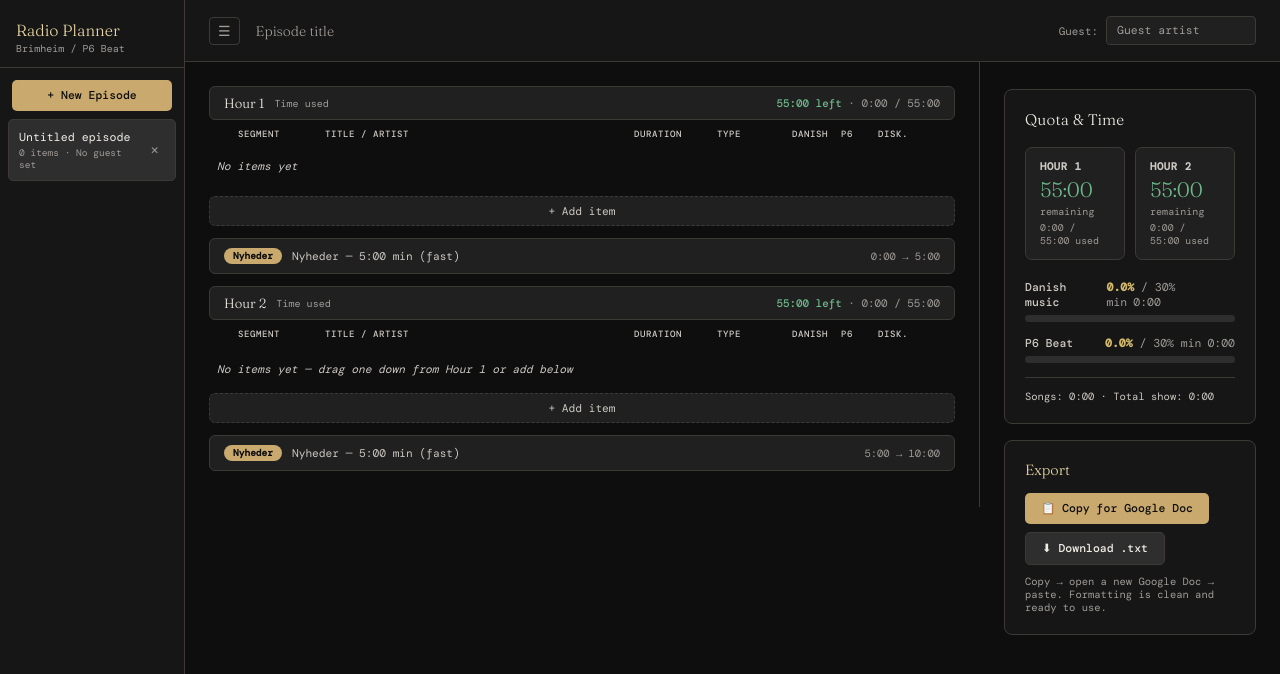
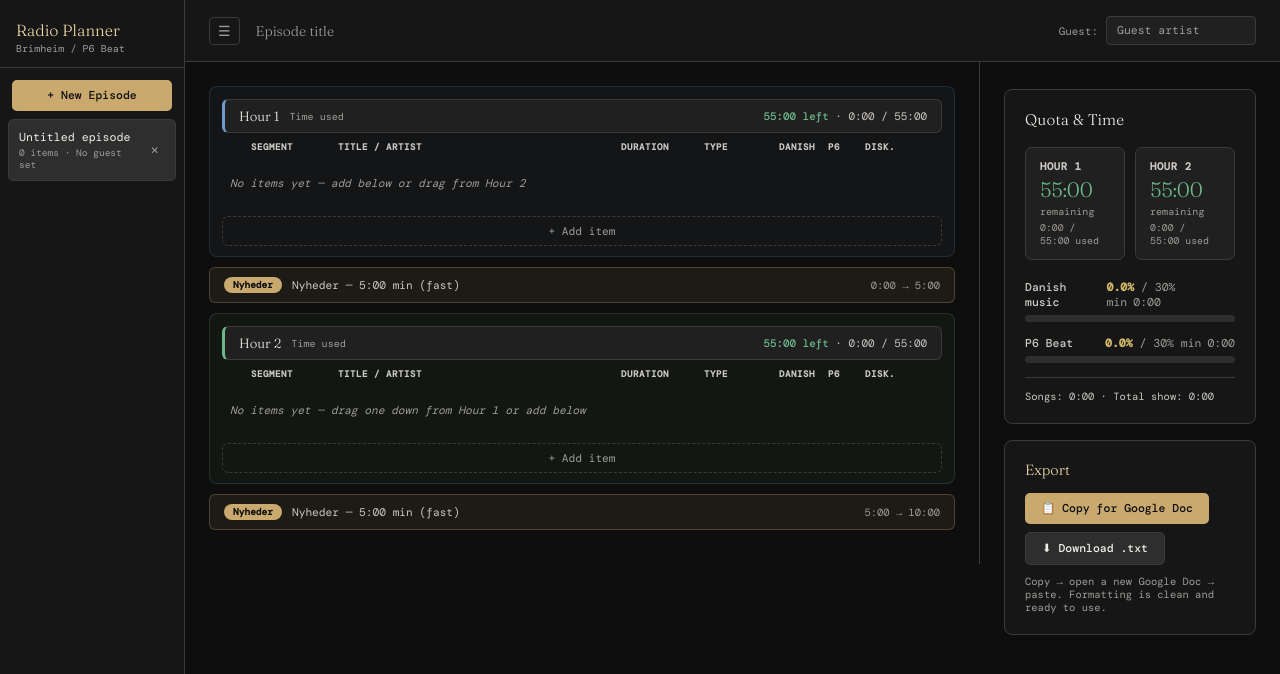
Before and after one commit to LorriBrimheim/brimheim-radio, a React (Create React App) app: page / in a window 1280 px wide. Both pictures are taken after a click on the button "+ New Episode". Shown: the top 674 px of the page. Built offline with nearby package versions, Linux system fonts and the light colour scheme; a web font is replaced by a local one.

Commit message:
Update Rundown.jsx

```diff
--- a/src/components/Rundown.jsx
+++ b/src/components/Rundown.jsx
@@ -1,10 +1,16 @@
 import React, { useState } from 'react';
-import { DndContext, closestCorners, KeyboardSensor, PointerSensor, useSensor, useSensors, DragOverlay } from '@dnd-kit/core';
-import { SortableContext, sortableKeyboardCoordinates, verticalListSortingStrategy, arrayMove } from '@dnd-kit/sortable';
+import {
+  DndContext, closestCorners, KeyboardSensor, PointerSensor,
+  useSensor, useSensors, DragOverlay, useDroppable,
+} from '@dnd-kit/core';
+import {
+  SortableContext, sortableKeyboardCoordinates,
+  verticalListSortingStrategy, arrayMove,
+} from '@dnd-kit/sortable';
 import RundownItem from './RundownItem';
-import { HOUR1_END, NEWS_DURATION, ITEM_TYPES, formatDuration, generateId } from '../utils';
+import { NEWS_DURATION, ITEM_TYPES, formatDuration, generateId } from '../utils';
 
-const HourHeader = ({ label, usedSecs }) => {
+const HourHeader = ({ label, usedSecs, accentColor }) => {
   const remaining = 55 * 60 - usedSecs;
   const over = remaining < 0;
   const tight = !over && remaining < 5 * 60;
@@ -15,16 +21,17 @@ const HourHeader = ({ label, usedSecs }) => {
       padding: '8px 14px',
       background: 'var(--surface2)',
       border: '1px solid var(--border)',
+      borderLeft: `3px solid ${accentColor}`,
       borderRadius: 6,
       marginBottom: 8,
     }}>
-      <span style={{ fontFamily: 'Fraunces, serif', fontWeight: 400, fontSize: '0.95rem', color: 'var(--text)' }}>
+      <span style={{ fontFamily: 'Fraunces, serif', fontWeight: 500, fontSize: '0.95rem', color: 'var(--text)' }}>
         {label}
       </span>
       <span style={{ fontSize: '0.72rem', color: 'var(--text-muted)', marginLeft: 2 }}>Time used</span>
       <span style={{ marginLeft: 'auto', fontSize: '0.78rem', fontVariantNumeric: 'tabular-nums', color: timeColor, fontWeight: 500 }}>
         {over ? `${formatDuration(Math.abs(remaining))} OVER` : `${formatDuration(remaining)} left`}
-        <span style={{ color: 'var(--text-muted)', fontWeight: 400 }}> · {formatDuration(usedSecs)} / 55:00</span>
+        <span style={{ color: 'var(--text-dim)', fontWeight: 400 }}> · {formatDuration(usedSecs)} / 55:00</span>
       </span>
     </div>
   );
@@ -39,7 +46,7 @@ const TableHeader = () => (
     marginBottom: 3,
   }}>
     {['', 'Segment', 'Title / Artist', 'Duration', 'Type', 'Danish', 'P6', 'Disk.', ''].map((col, i) => (
-      <div key={i} style={{ fontSize: '0.65rem', color: 'var(--text-dim)', textTransform: 'uppercase', letterSpacing: '0.06em', fontWeight: 500 }}>
+      <div key={i} style={{ fontSize: '0.65rem', color: 'var(--text-dim)', textTransform: 'uppercase', letterSpacing: '0.06em', fontWeight: 600 }}>
         {col}
       </div>
     ))}
@@ -50,9 +57,10 @@ const NewsRow = ({ clockTime }) => (
   <div style={{
     display: 'flex', alignItems: 'center', justifyContent: 'space-between',
     padding: '9px 14px',
-    background: 'var(--surface2)',
-    border: '1px solid var(--border)',
+    background: 'rgba(201,169,110,0.09)',
+    border: '1px solid rgba(201,169,110,0.28)',
     borderRadius: 6,
+    margin: '10px 0',
   }}>
     <div style={{ display: 'flex', alignItems: 'center', gap: 10 }}>
       <span style={{
@@ -71,19 +79,36 @@ const AddItemButton = ({ onClick }) => (
   <button
     onClick={onClick}
     style={{
-      width: '100%', marginTop: 5, padding: '7px',
-      background: 'var(--surface2)',
+      width: '100%', marginTop: 6, padding: '7px',
+      background: 'transparent',
       border: '1px dashed var(--border)',
       borderRadius: 6,
-      color: 'var(--text-dim)',
+      color: 'var(--text-muted)',
       fontSize: '0.8rem',
     }}
     onMouseEnter={e => { e.currentTarget.style.borderColor = 'var(--accent2)'; e.currentTarget.style.color = 'var(--accent2)'; }}
-    onMouseLeave={e => { e.currentTarget.style.borderColor = 'var(--border)'; e.currentTarget.style.color = 'var(--text-dim)'; }}
+    onMouseLeave={e => { e.currentTarget.style.borderColor = 'var(--border)'; e.currentTarget.style.color = 'var(--text-muted)'; }}
   >
     + Add item
   </button>
 );
+
+function DroppableZone({ id, children }) {
+  const { setNodeRef, isOver } = useDroppable({ id });
+  return (
+    <div
+      ref={setNodeRef}
+      style={{
+        minHeight: 50,
+        borderRadius: 6,
+        transition: 'background 0.15s',
+        background: isOver ? 'rgba(201,169,110,0.06)' : 'transparent',
+      }}
+    >
+      {children}
+    </div>
+  );
+}
 
 export default function Rundown({ items, onReorder, onRemove, onUpdate, onAdd }) {
   const [activeItem, setActiveItem] = useState(null);
@@ -93,49 +118,83 @@ export default function Rundown({ items, onReorder, onRemove, onUpdate, onAdd })
     useSensor(KeyboardSensor, { coordinateGetter: sortableKeyboardCoordinates })
   );
 
-  const handleDragStart = (event) => {
-    setActiveItem(items.find(i => i.id === event.active.id) || null);
+  const h1Items = items.filter(i => (i.hour || 1) === 1);
+  const h2Items = items.filter(i => (i.hour || 1) === 2);
+
+  const h1Duration = h1Items.reduce((s, i) => s + (i.duration || 0), 0);
+  const h2Duration = h2Items.reduce((s, i) => s + (i.duration || 0), 0);
+
+  const h1CumSecs = h1Items.map((_, idx) =>
+    h1Items.slice(0, idx).reduce((s, i) => s + (i.duration || 0), 0)
+  );
+  const h2CumSecs = h2Items.map((_, idx) =>
+    h1Duration + NEWS_DURATION + h2Items.slice(0, idx).reduce((s, i) => s + (i.duration || 0), 0)
+  );
+
+  const handleDragStart = ({ active }) => {
+    setActiveItem(items.find(i => i.id === active.id) || null);
   };
 
-  const handleDragEnd = (event) => {
+  const handleDragEnd = ({ active, over }) => {
     setActiveItem(null);
-    const { active, over } = event;
-    if (over && active.id !== over.id) {
-      const oldIdx = items.findIndex(i => i.id === active.id);
-      const newIdx = items.findIndex(i => i.id === over.id);
-      onReorder(arrayMove(items, oldIdx, newIdx));
+    if (!over) return;
+
+    const activeId = active.id;
+    const overId = over.id;
+    if (activeId === overId) return;
+
+    const draggedItem = items.find(i => i.id === activeId);
+    if (!draggedItem) return;
+
+    const sourceHour = draggedItem.hour || 1;
+
+    let targetHour;
+    if (overId === 'zone-hour1') targetHour = 1;
+    else if (overId === 'zone-hour2') targetHour = 2;
+    else {
+      const overItem = items.find(i => i.id === overId);
+      targetHour = overItem ? (overItem.hour || 1) : sourceHour;
+    }
+
+    if (sourceHour === targetHour) {
+      const hourItems = sourceHour === 1 ? [...h1Items] : [...h2Items];
+      const otherItems = sourceHour === 1 ? h2Items : h1Items;
+      const oldIdx = hourItems.findIndex(i => i.id === activeId);
+      const newIdx = hourItems.findIndex(i => i.id === overId);
+      if (oldIdx === -1 || newIdx === -1 || oldIdx === newIdx) return;
+      const reordered = arrayMove(hourItems, oldIdx, newIdx);
+      onReorder(sourceHour === 1 ? [...reordered, ...otherItems] : [...otherItems, ...reordered]);
+    } else {
+      const updatedDragged = { ...draggedItem, hour: targetHour };
+      const newH1 = h1Items.filter(i => i.id !== activeId);
+      const newH2 = h2Items.filter(i => i.id !== activeId);
+
+      if (targetHour === 1) {
+        const insertIdx = newH1.findIndex(i => i.id === overId);
+        const idx = insertIdx === -1 ? newH1.length : insertIdx;
+        const finalH1 = [...newH1.slice(0, idx), updatedDragged, ...newH1.slice(idx)];
+        onReorder([...finalH1, ...newH2]);
+      } else {
+        const insertIdx = newH2.findIndex(i => i.id === overId);
+        const idx = insertIdx === -1 ? newH2.length : insertIdx;
+        const finalH2 = [...newH2.slice(0, idx), updatedDragged, ...newH2.slice(idx)];
+        onReorder([...newH1, ...finalH2]);
+      }
     }
   };
 
-  const isDragging = !!activeItem;
-
-  // Split items into hour buckets
-  let progTemp = 0;
-  let clockTemp = 0;
-  const hour1Rows = [];
-  const hour2Rows = [];
-
-  items.forEach((item, index) => {
-    const row = { item, index, cumSecs: clockTemp };
-    if (progTemp < HOUR1_END) hour1Rows.push(row);
-    else hour2Rows.push(row);
-    progTemp += item.duration || 0;
-    clockTemp += item.duration || 0;
+  const blankItem = (hour = 1) => ({
+    id: generateId(),
+    type: ITEM_TYPES.SONG,
+    segment: 'solo',
+    title: '', artist: '', duration: 0,
+    isDanish: false, isP6Beat: false, isGuest: false,
+    diskoteketCleared: false, notes: '',
+    hour,
   });
-
-  const h1Duration = hour1Rows.reduce((s, r) => s + (r.item.duration || 0), 0);
-  const h2Duration = hour2Rows.reduce((s, r) => s + (r.item.duration || 0), 0);
-  hour2Rows.forEach(r => { r.cumSecs += NEWS_DURATION; });
 
   const news1ClockTime = h1Duration;
   const news2ClockTime = h1Duration + NEWS_DURATION + h2Duration;
-
-  const blankItem = () => ({
-    id: generateId(), type: ITEM_TYPES.SONG, segment: 'solo',
-    title: '', artist: '', duration: 0,
-    isDanish: false, isP6Beat: false, isGuest: false,
-    diskoteketCleared: false, notes: '',
-  });
 
   return (
     <DndContext
@@ -144,87 +203,68 @@ export default function Rundown({ items, onReorder, onRemove, onUpdate, onAdd })
       onDragStart={handleDragStart}
       onDragEnd={handleDragEnd}
     >
-      <SortableContext items={items.map(i => i.id)} strategy={verticalListSortingStrategy}>
-
-        {/* ── Hour 1 ── */}
-        <HourHeader label="Hour 1" usedSecs={h1Duration} />
+      {/* Hour 1 — blue tint */}
+      <div style={{
+        background: 'rgba(110, 155, 201, 0.05)',
+        border: '1px solid rgba(110, 155, 201, 0.18)',
+        borderRadius: 8,
+        padding: '12px 12px 10px',
+        marginBottom: 10,
+      }}>
+        <HourHeader label="Hour 1" usedSecs={h1Duration} accentColor="var(--blue)" />
         <TableHeader />
-        {hour1Rows.length === 0 && !isDragging && (
-          <div style={{ padding: '12px 8px', color: 'var(--text-dim)', fontSize: '0.8rem', fontStyle: 'italic' }}>
-            No items yet
+        <SortableContext items={h1Items.map(i => i.id)} strategy={verticalListSortingStrategy}>
+          <DroppableZone id="zone-hour1">
+            {h1Items.length === 0 && (
+              <div style={{ padding: '16px 8px', color: 'var(--text-muted)', fontSize: '0.8rem', fontStyle: 'italic' }}>
+                No items yet — add below or drag from Hour 2
               </div>
             )}
-        {hour1Rows.map(row => (
-          <RundownItem key={row.item.id} item={row.item} index={row.index}
-            cumSecs={row.cumSecs} isInHour1={true} onRemove={onRemove} onUpdate={onUpdate} />
+            {h1Items.map((item, idx) => (
+              <RundownItem
+                key={item.id} item={item} index={idx}
+                cumSecs={h1CumSecs[idx]}
+                onRemove={onRemove} onUpdate={onUpdate}
+              />
             ))}
-
-        {/* Between-hours zone — collapses when dragging so cross-hour drop is easy */}
-        <div style={{
-          transition: 'margin 0.15s',
-          margin: isDragging ? '4px 0' : '6px 0',
-        }}>
-          {!isDragging && <AddItemButton onClick={() => onAdd(blankItem(), hour1Rows.length)} />}
-
-          <div style={{
-            margin: isDragging ? '4px 0' : '12px 0',
-            transition: 'margin 0.15s',
-          }}>
-            {isDragging ? (
-              // Compact drop-zone hint while dragging
-              <div style={{
-                display: 'flex', alignItems: 'center', justifyContent: 'center',
-                padding: '6px',
-                background: 'rgba(201,169,110,0.08)',
-                border: '1px dashed var(--accent2)',
-                borderRadius: 6,
-                fontSize: '0.72rem',
-                color: 'var(--accent2)',
-                opacity: 0.7,
-              }}>
-                ↕ drag across to change hour
-              </div>
-            ) : (
-              <NewsRow clockTime={news1ClockTime} />
-            )}
+          </DroppableZone>
+        </SortableContext>
+        <AddItemButton onClick={() => onAdd(blankItem(1))} />
       </div>
 
-          {!isDragging && (
-            <>
-              <HourHeader label="Hour 2" usedSecs={h2Duration} />
+      <NewsRow clockTime={news1ClockTime} />
+
+      {/* Hour 2 — green tint */}
+      <div style={{
+        background: 'rgba(109, 184, 138, 0.05)',
+        border: '1px solid rgba(109, 184, 138, 0.18)',
+        borderRadius: 8,
+        padding: '12px 12px 10px',
+        marginBottom: 10,
+      }}>
+        <HourHeader label="Hour 2" usedSecs={h2Duration} accentColor="var(--green)" />
         <TableHeader />
-            </>
-          )}
-        </div>
-
-        {isDragging && (
-          // Show minimal Hour 2 label while dragging
-          <div style={{ fontSize: '0.72rem', color: 'var(--text-muted)', padding: '2px 4px', marginBottom: 4 }}>
-            Hour 2
-          </div>
-        )}
-
-        {hour2Rows.length === 0 && !isDragging && (
-          <div style={{ padding: '12px 8px', color: 'var(--text-dim)', fontSize: '0.8rem', fontStyle: 'italic' }}>
+        <SortableContext items={h2Items.map(i => i.id)} strategy={verticalListSortingStrategy}>
+          <DroppableZone id="zone-hour2">
+            {h2Items.length === 0 && (
+              <div style={{ padding: '16px 8px', color: 'var(--text-muted)', fontSize: '0.8rem', fontStyle: 'italic' }}>
                 No items yet — drag one down from Hour 1 or add below
               </div>
             )}
-        {hour2Rows.map(row => (
-          <RundownItem key={row.item.id} item={row.item} index={row.index}
-            cumSecs={row.cumSecs} isInHour1={false} onRemove={onRemove} onUpdate={onUpdate} />
+            {h2Items.map((item, idx) => (
+              <RundownItem
+                key={item.id} item={item} index={idx}
+                cumSecs={h2CumSecs[idx]}
+                onRemove={onRemove} onUpdate={onUpdate}
+              />
             ))}
+          </DroppableZone>
+        </SortableContext>
+        <AddItemButton onClick={() => onAdd(blankItem(2))} />
+      </div>
 
-        {!isDragging && <AddItemButton onClick={() => onAdd(blankItem(), null)} />}
+      <NewsRow clockTime={news2ClockTime} />
 
-        {!isDragging && (
-          <div style={{ margin: '12px 0' }}>
-            <NewsRow clockTime={news2ClockTime} />
-          </div>
-        )}
-
-      </SortableContext>
-
-      {/* Drag overlay — ghost card following cursor */}
       <DragOverlay dropAnimation={null}>
         {activeItem ? (
           <div style={{
```
Lines whose indentation alone changed are shown as unchanged.
